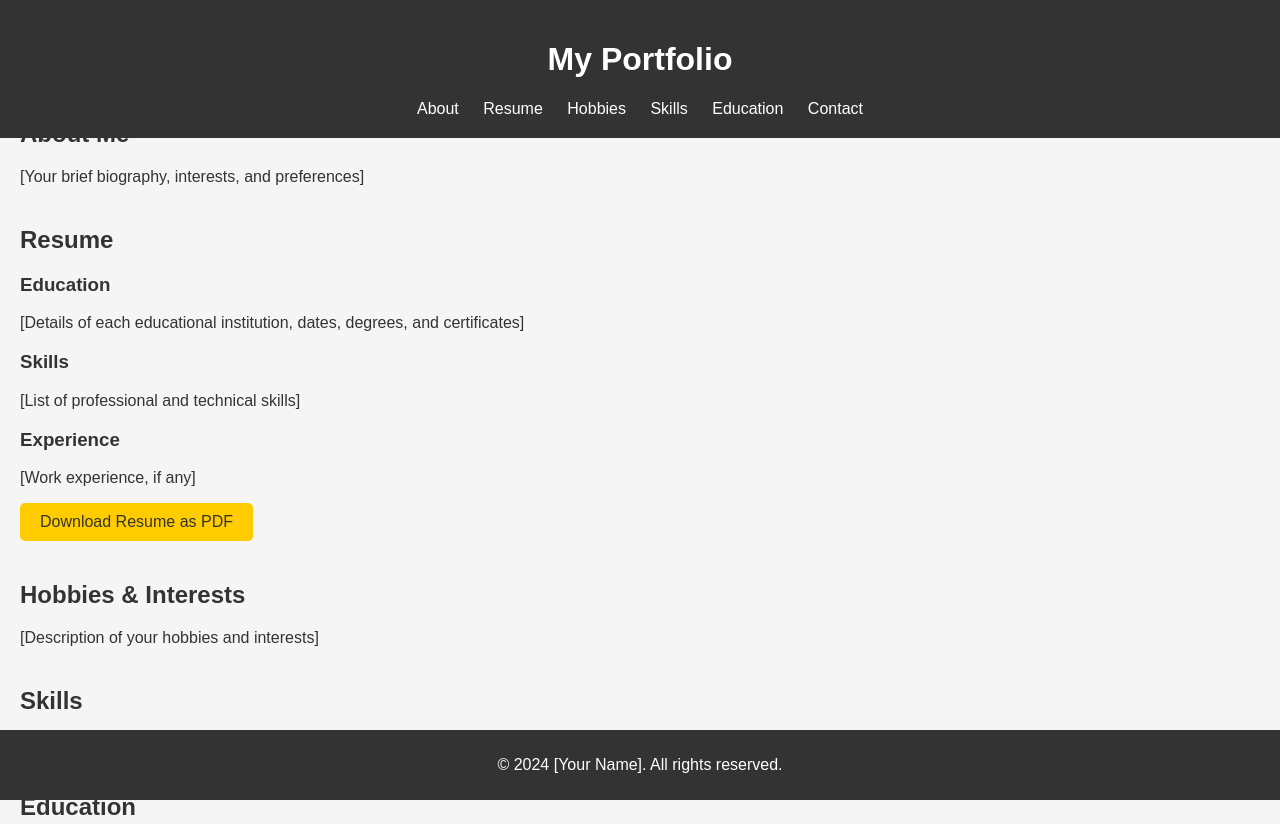
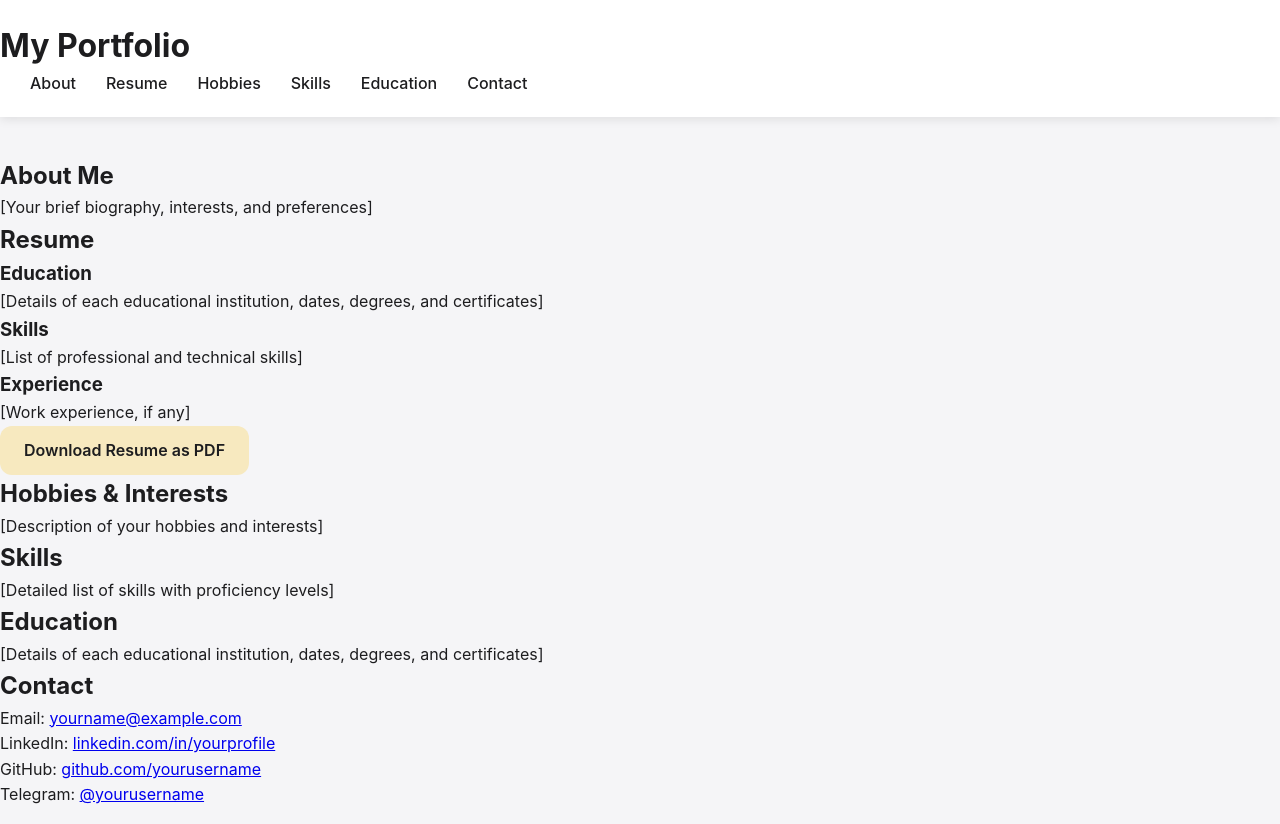
Before and after one commit to Mykola-08/myportfolio, a plain HTML site: page index.html in a window 1280 px wide. Shown: the top 824 px of the page. Drawn offline with Linux system fonts and the light colour scheme.

Commit message:
Update styles.css

```diff
--- a/styles.css
+++ b/styles.css
@@ -1,65 +1,126 @@
-body {
-    font-family: Arial, sans-serif;
+:root {
+  --primary-bg: #f5f5f7;
+  --secondary-bg: #ffffff;
+  --accent-color: #f7e9bf;
+  --text-color: #1d1d1f;
+  --border-radius: 12px;
+}
+
+* {
   margin: 0;
   padding: 0;
-    background-color: #f5f5f5;
-    color: #333;
+  box-sizing: border-box;
 }
 
+body {
+  font-family: -apple-system, BlinkMacSystemFont, "Segoe UI", Roboto, Helvetica, Arial, sans-serif;
+  line-height: 1.6;
+  color: var(--text-color);
+  background-color: var(--primary-bg);
+}
+
+.container {
+  width: 90%;
+  max-width: 1200px;
+  margin: auto;
+  padding: 20px;
+}
+
+/* Header */
 header {
-    background-color: #333;
-    color: #fff;
+  background: var(--secondary-bg);
   padding: 20px 0;
-    text-align: center;
-    position: fixed;
-    width: 100%;
-    top: 0;
-    z-index: 1000;
+  box-shadow: 0 2px 10px rgba(0, 0, 0, 0.1);
+}
+
+.logo {
+  font-size: 24px;
+  font-weight: 600;
+}
+
+/* Navigation */
+nav {
+  display: flex;
+  justify-content: space-between;
+  align-items: center;
 }
 
 nav ul {
   list-style: none;
-    padding: 0;
-    margin: 0;
+  display: flex;
 }
 
-nav ul li {
-    display: inline;
-    margin: 0 10px;
+nav li {
+  margin-left: 30px;
 }
 
-nav ul li a {
-    color: #fff;
+nav a {
+  color: var(--text-color);
   text-decoration: none;
+  font-weight: 500;
+  transition: color 0.3s ease;
 }
 
-main {
-    padding: 100px 20px 20px; /* Adjust top padding to account for fixed header */
+nav a:hover {
+  color: var(--accent-color);
 }
 
-section {
-    margin-bottom: 40px;
-}
-
-footer {
-    background-color: #333;
-    color: #fff;
-    text-align: center;
-    padding: 10px 0;
-    position: fixed;
-    width: 100%;
-    bottom: 0;
-}
-
+/* Buttons */
 .button {
-    background-color: #ffcc00;
-    color: #333;
-    padding: 10px 20px;
+  display: inline-block;
+  padding: 12px 24px;
+  background: var(--accent-color);
+  color: var(--text-color);
   text-decoration: none;
-    border-radius: 5px;
-    display: inline-block;
+  border: none;
+  border-radius: var(--border-radius);
+  font-weight: 600;
+  transition: background-color 0.3s ease, transform 0.2s ease;
 }
 
 .button:hover {
-    background-color: #e6b800;
+  background: #f0d78a;
+  transform: translateY(-2px);
 }
+
+/* Main content area */
+main {
+  padding: 40px 0;
+}
+
+.card {
+  background: var(--secondary-bg);
+  border-radius: var(--border-radius);
+  padding: 30px;
+  margin-bottom: 30px;
+  box-shadow: 0 4px 6px rgba(0, 0, 0, 0.1);
+  transition: transform 0.3s ease, box-shadow 0.3s ease;
+}
+
+.card:hover {
+  transform: translateY(-5px);
+  box-shadow: 0 6px 12px rgba(0, 0, 0, 0.15);
+}
+
+/* Footer */
+footer {
+  background: var(--secondary-bg);
+  color: var(--text-color);
+  text-align: center;
+  padding: 20px;
+  margin-top: 40px;
+  border-top: 1px solid var(--accent-color);
+}
+
+/* Utility classes */
+.text-center {
+  text-align: center;
+}
+
+.rounded {
+  border-radius: var(--border-radius);
+}
+
+.shadow {
+  box-shadow: 0 4px 6px rgba(0, 0, 0, 0.1);
+}
```
Lines whose indentation alone changed are shown as unchanged.
